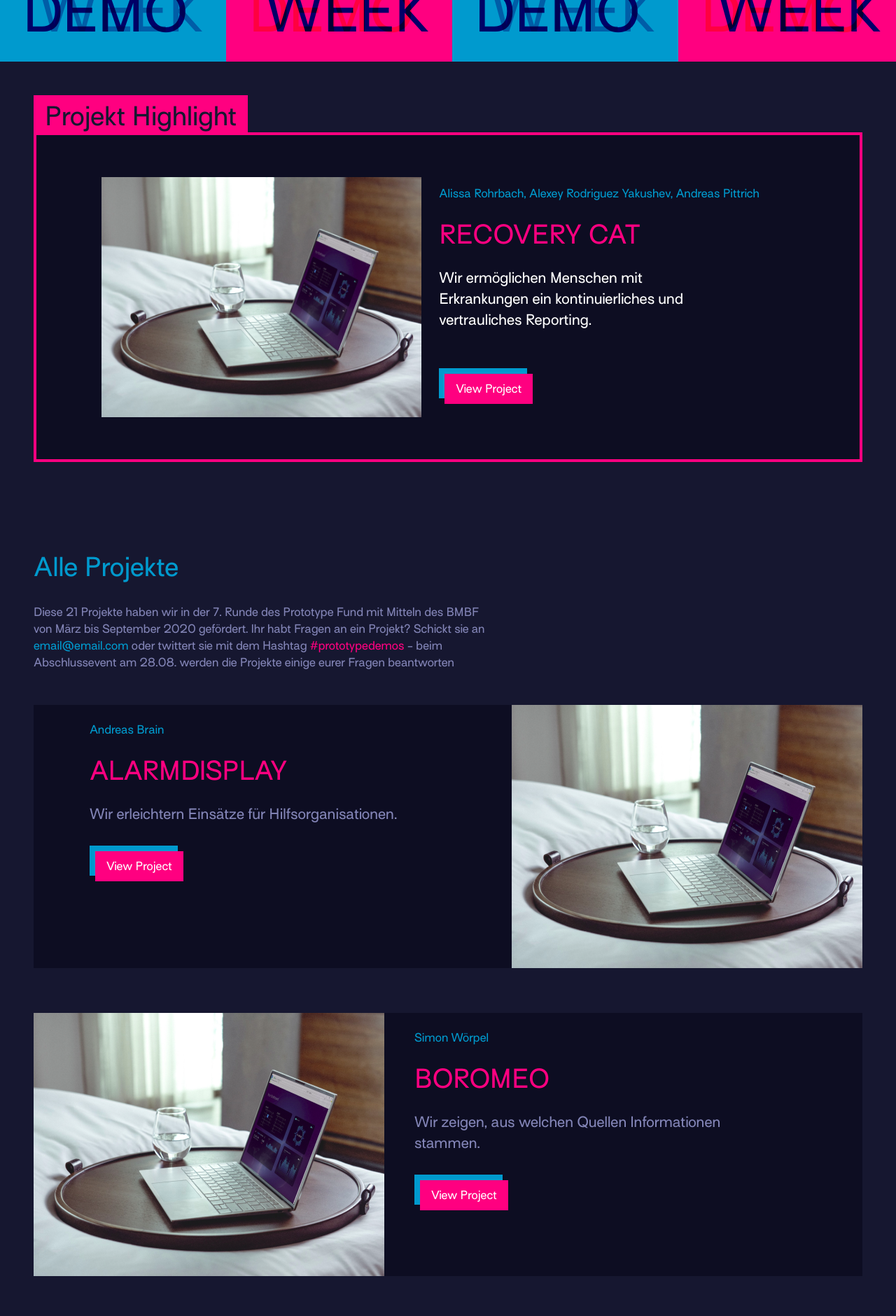
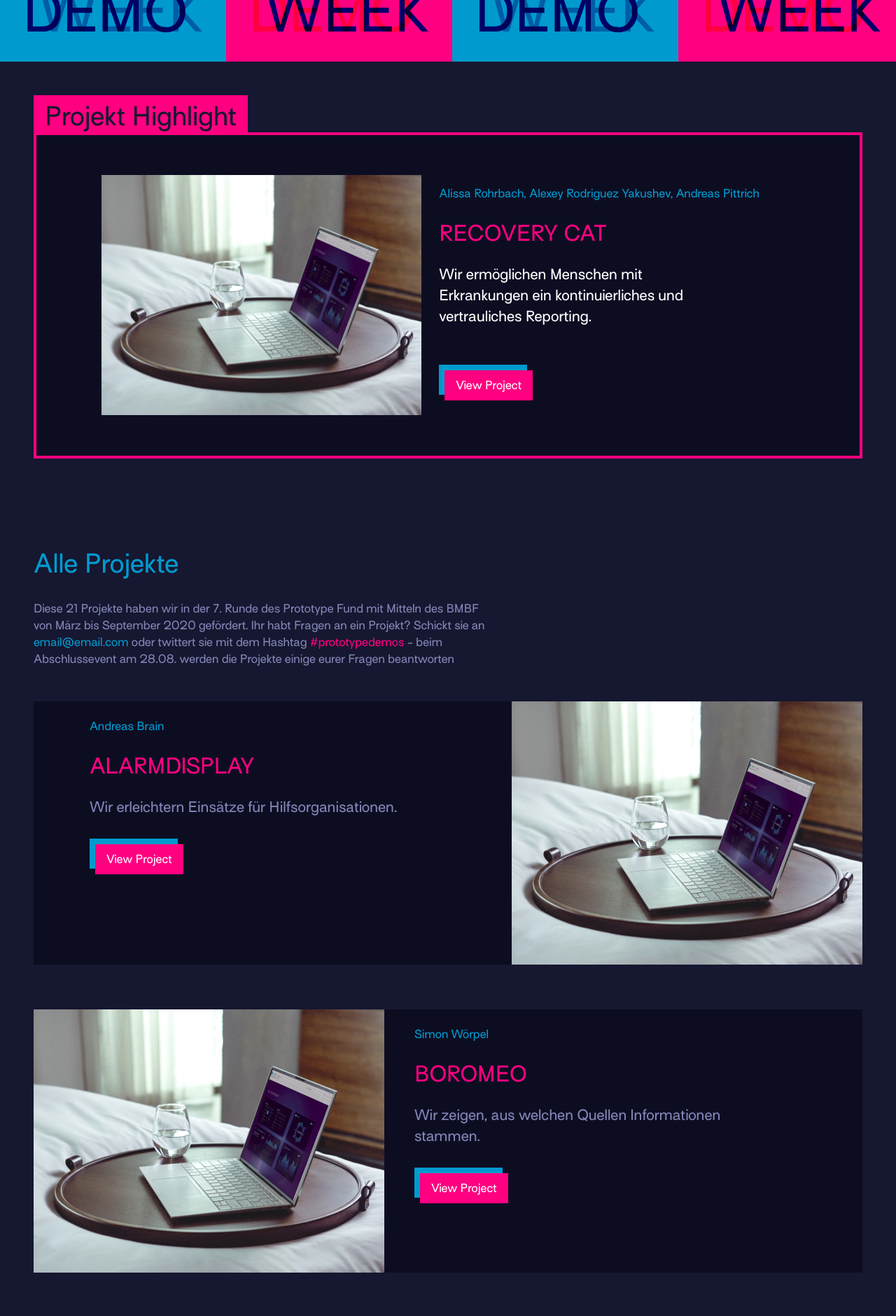
Before and after one commit to prototypefund/demo-week-2020, a Jekyll site: the page built from index.md, in a window 1280 px wide. Shown: the part 1781-3661 px from the top of the page at 70% size. Built offline with Jekyll 4.4.1, drawn with Linux system fonts in a browser that asks for light colours.

Commit message:
Adjusts font-size for header and puts minimum height

```diff
--- a/_sass/_landing.scss
+++ b/_sass/_landing.scss
@@ -48,7 +48,7 @@
 
   .project-image {
     max-width: 45%;
-    min-width: 40%;
+    min-width: 35%;
     display: flex;
     flex-direction: column;
     align-self: center;
--- a/_sass/_typography.scss
+++ b/_sass/_typography.scss
@@ -79,6 +79,8 @@ h2 {
     color: $neon_pink;
     margin: 1.5rem 0;
     word-break: break-word;
+    font-size: $font_default * 1.875;
+    line-height: $font_default * 2.5;
   }
 
 
```
